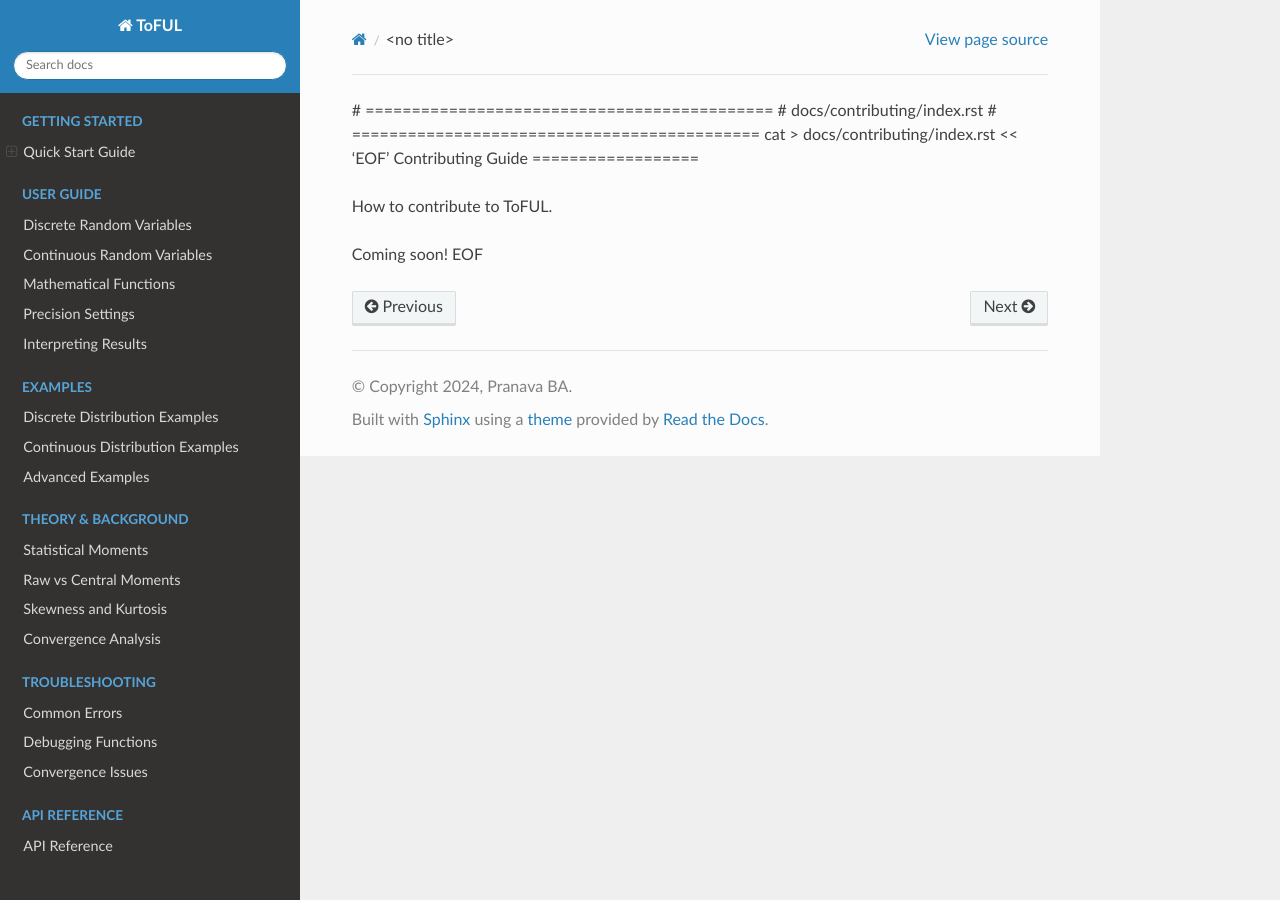
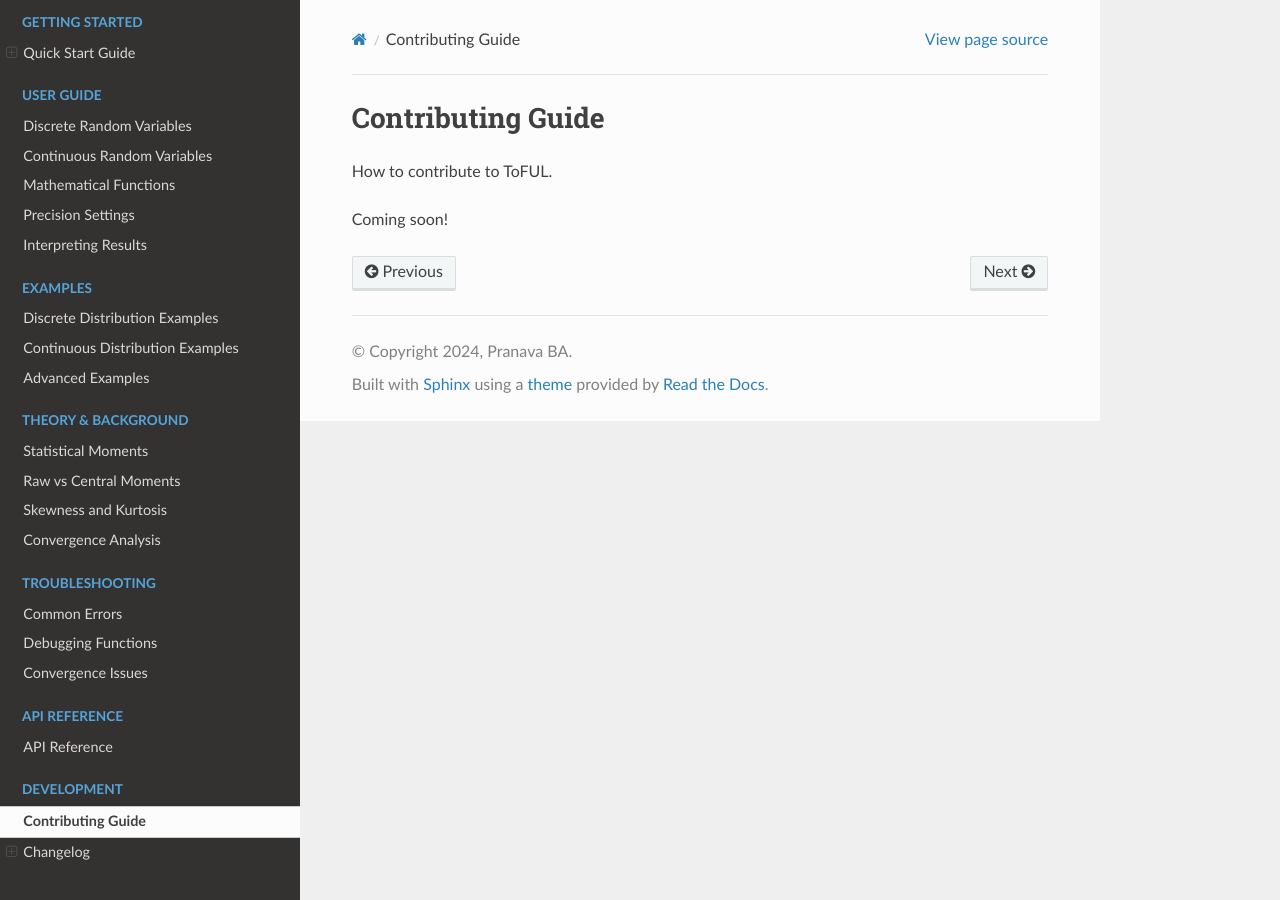
Before and after one commit to pranava-ba/ToFUL, a Sphinx documentation site: the page built from docs/contributing/index.rst, in a window 1280 px wide. Built offline with Sphinx 7.4.7 and the Read the Docs theme 3.1.0, drawn with Linux system fonts in a browser that asks for light colours; pages that are not in the unit, such as notebooks, are missing from menus.

Commit message:
Update index.rst

```diff
--- a/docs/contributing/index.rst
+++ b/docs/contributing/index.rst
@@ -1,11 +1,6 @@
-# ============================================
-# docs/contributing/index.rst
-# ============================================
-cat > docs/contributing/index.rst << 'EOF'
 Contributing Guide
 ==================
 
 How to contribute to ToFUL.
 
 Coming soon!
-EOF
```
